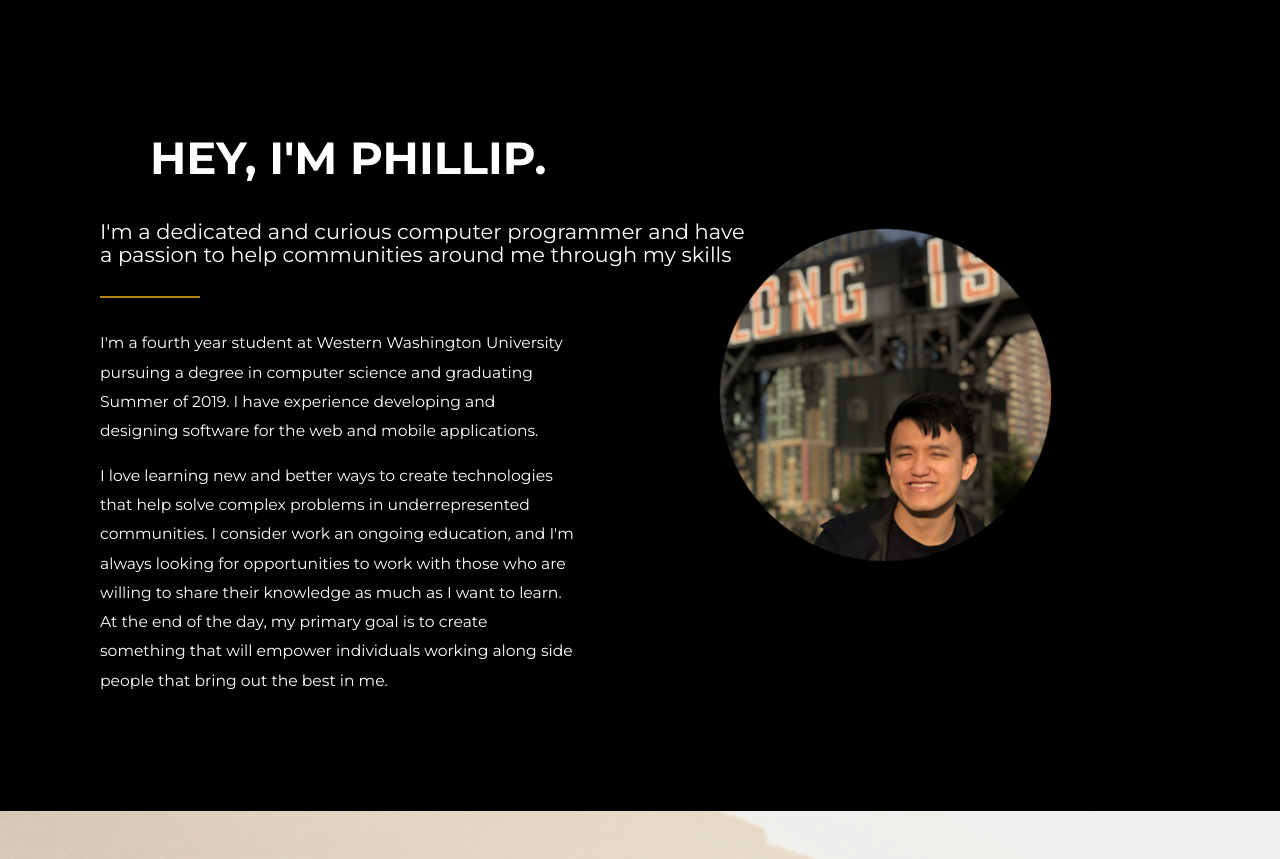
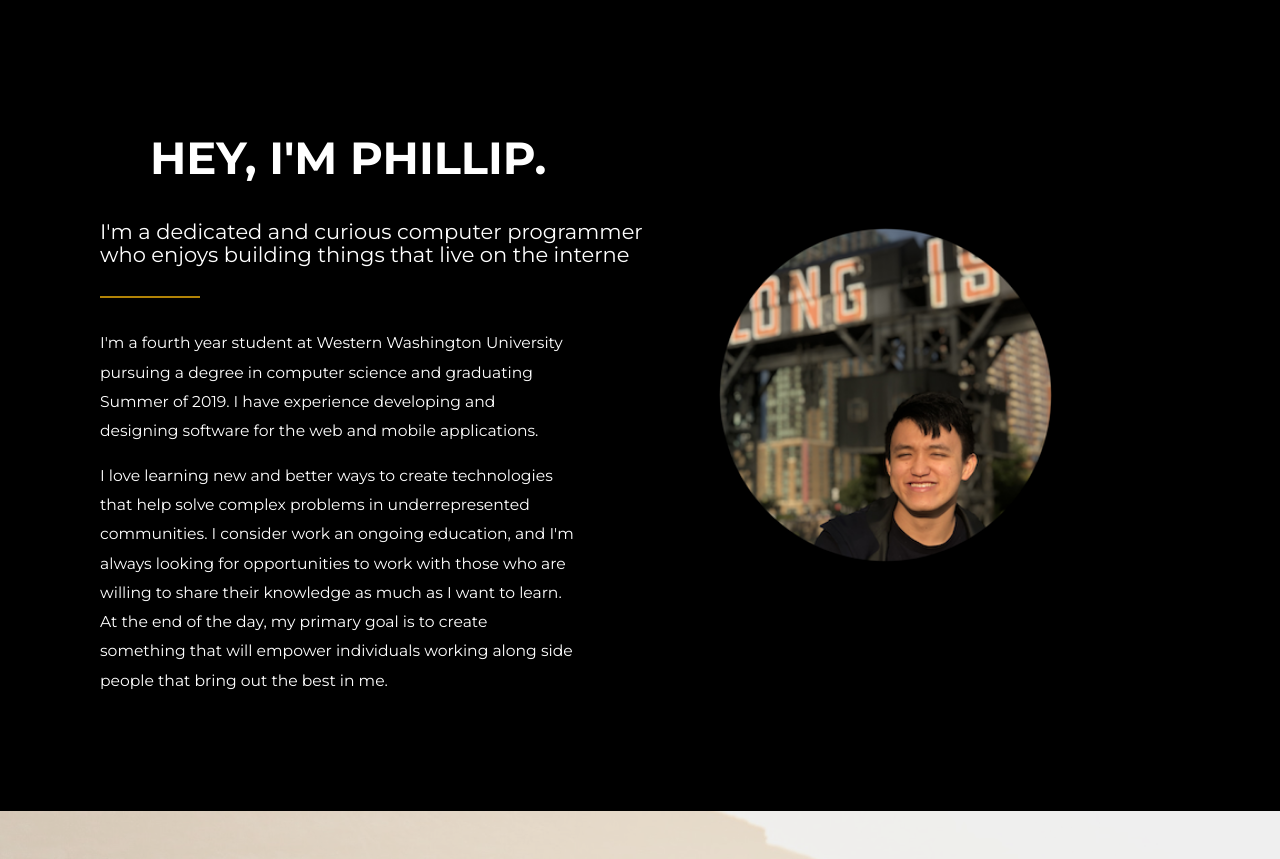
Before and after one commit to wulianp/wulianp.github.io, a Jekyll site: the page built from index.html, in a window 1280 px wide and 900 px high, scrolled down 923 px, cut to the strip 41-900 px from the top of the window. Built offline with Jekyll 4.4.1, drawn with Linux system fonts in a browser that asks for light colours.

Commit message:
edit about statement

```diff
--- a/_includes/about.html
+++ b/_includes/about.html
@@ -5,7 +5,7 @@
     data-anchor-target="about">
         <div class="about-wrapper">
             <h2>Hey, I'm Phillip.</h2>
-            <h3>I'm a dedicated and curious computer programmer and have <br>a passion to help communities around me through my skills</h3>
+            <h3>I'm a dedicated and curious computer programmer <br>who enjoys building things that live on the interne</h3>
             <span class="divider"></span>
             <div class="p-wrapper">
                 <img class="headshot" style="float: right;" src="img/profile.png" alt="Poor Headshot eyes closed">
```
